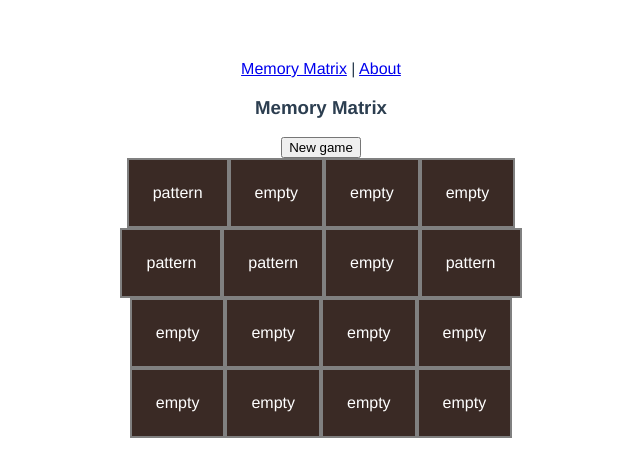
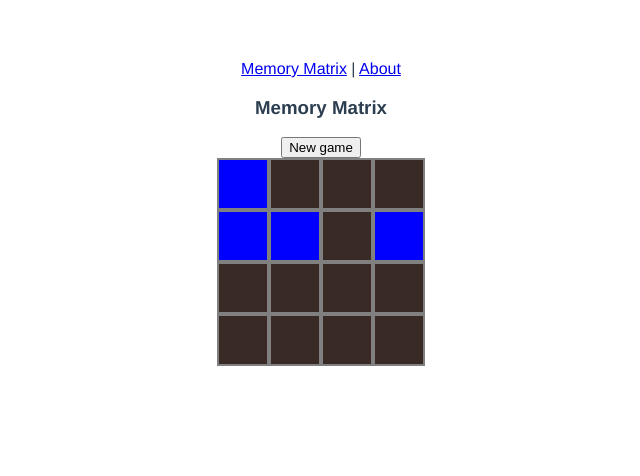
Before and after one commit to celdrake/BASE-i-love-vue, a Vue app: page /#/ in a window 1280 px wide. Shown: the top 476 px of the page, without its empty margins (319-959 px from the left). Built offline with nearby package versions, Linux system fonts and the light colour scheme.

Commit message:
8. Hiding the pattern after a short delay

```diff
--- a/src/components/GameBox.vue
+++ b/src/components/GameBox.vue
@@ -1,8 +1,9 @@
 <template>
   <div class="game-box">
     <div class="game-box__row" v-for="(row, rowIndex) in matrix" :key="rowIndex">
-      <div class="game-box__tile" v-for="(cell, cellIndex) in row" :key="cellIndex">
-        {{ cell.content }}
+      <div class="game-box__tile" v-for="(cell, cellIndex) in row" :key="cellIndex"
+           :class="{'is-revealed': cell.display,
+                    'has-pattern': cell.content === 'pattern'}">
       </div>
     </div>
   </div>
@@ -45,8 +46,11 @@ export default {
       margin: 0;
       border: 2px solid gray;
       border-collapse: collapse;
+
       &.has-pattern {
-        color: green;
+        &.is-revealed {
+          background-color: blue;
+        }
       }
     }
   }
--- a/src/store.js
+++ b/src/store.js
@@ -47,9 +47,32 @@ const matrixState = {
 export default new Vuex.Store({
   state: matrixState,
   actions: {
-    restartGame({ commit }) {
+    restartGame({ commit, dispatch }) {
       const newMatrix = initMatrix(GAME_SIZE);
       commit('updateMatrix', newMatrix);
+      setTimeout(() => {
+        dispatch('setPatternVisibility', false);
+      }, 2500);
+    },
+    setPatternVisibility({ state, commit }, doShow) {
+      // Opción 1: usando Array.map
+      const updatedCell = (cell) => Object.assign({}, cell, { display: doShow });
+      const updatedMatrix = state.matrix.map((row) => {
+        return row.map(updatedCell);
+      });
+
+      /*
+      // Opción 2: usando Array.forEach y generando un nuevo array manualmente
+      const updatedMatrix = [];
+      state.matrix.forEach((matrixRow) => {
+        const updatedRow = [];
+        matrixRow.forEach((rowCell) => {
+          updatedRow.push(updatedCell((rowCell)));
+        });
+        updatedMatrix.push(updatedRow);
+      });
+      */
+      commit('updateMatrix', updatedMatrix);
     },
   },
   mutations: {
```
